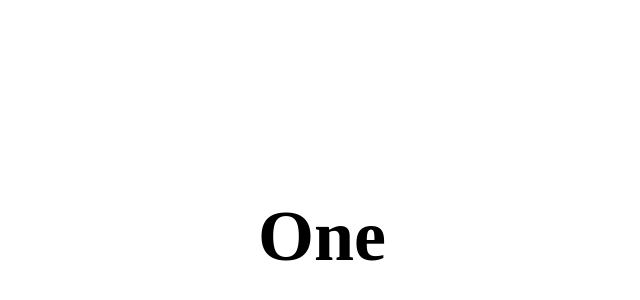
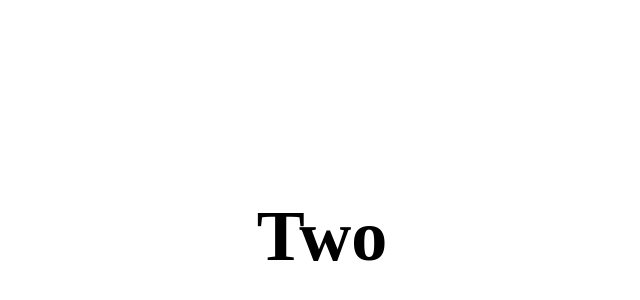
Before and after one commit to azangru/throwaway-manual-deployment-with-gh-actions, a plain HTML site: page index.html in a window 1280 px wide. Shown: the part 172-472 px from the top of the page, without its empty margins (318-958 px from the left). Drawn offline with Linux system fonts and the light colour scheme.

Commit message:
Deploying to gh-pages from  @ b6352e47dd295b1750f5bb5190de9d22468f8e0a 🚀

```diff
--- a/index.html
+++ b/index.html
@@ -2,7 +2,7 @@
 <html>
 
 <head>
-  <title>Page one</title>
+  <title>Page two</title>
   <style>
     html,
     body {
@@ -25,7 +25,7 @@
 
 <body>
   <h1>
-    One
+    Two
   </h1>
 
 </body>
```
